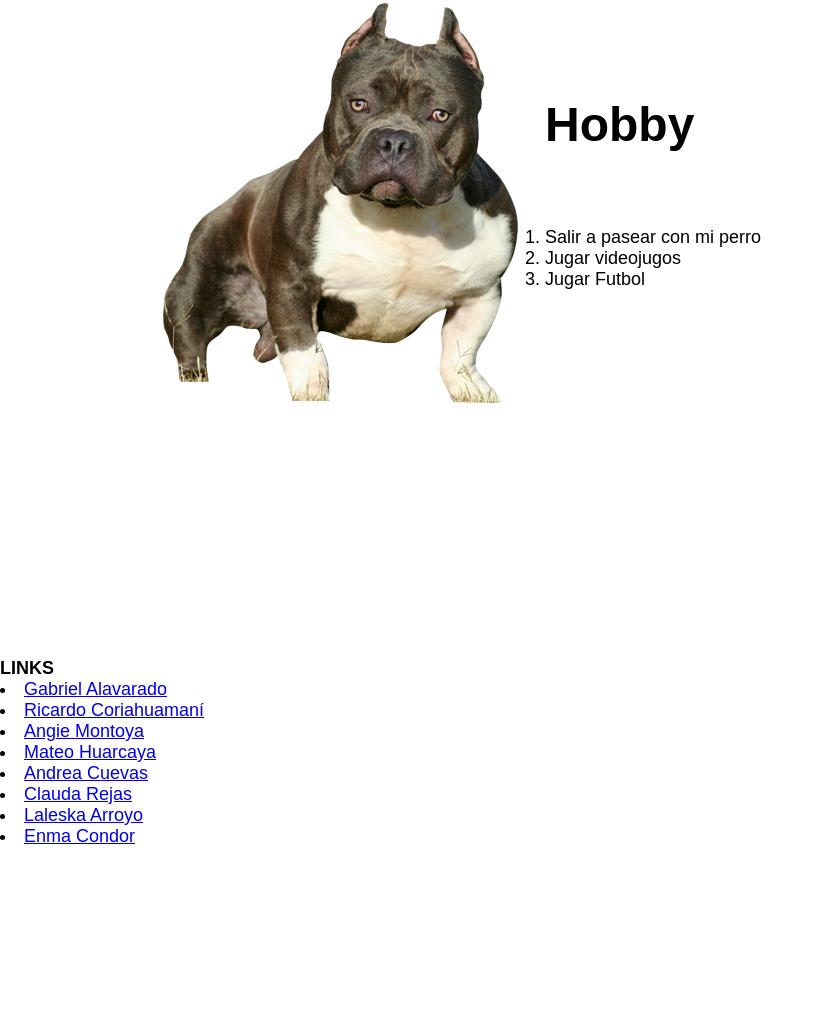
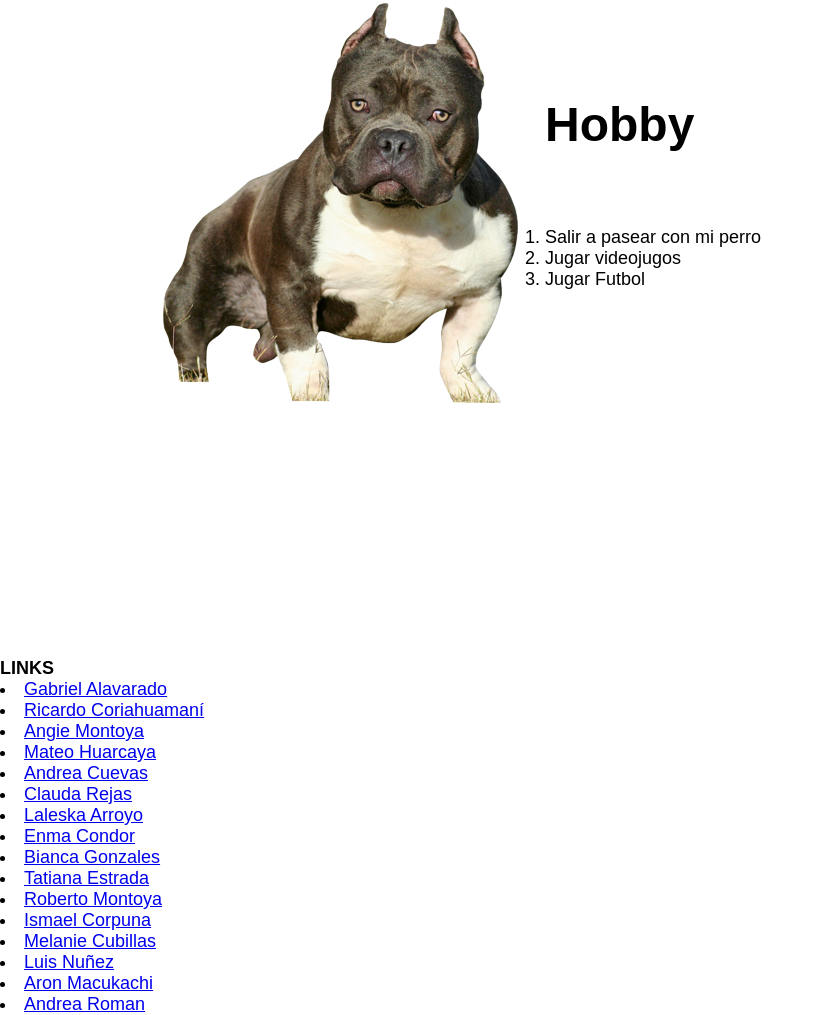
Before and after one commit to WolfZeroV/WolfZero.github.io, a plain HTML site: page index.html in a window 1280 px wide. Shown: the part 1702-2717 px from the top of the page, without its empty margins (0-824 px from the left). Before the commit the page ends 2549 px from the top, so only its background shows below. Drawn offline with Linux system fonts and the light colour scheme.

Commit message:
otros links

```diff
--- a/index.html
+++ b/index.html
@@ -102,6 +102,37 @@
                         <li>
                             <a href="https://enmamilagroscondormedina.000webhostapp.com/" target="_blank">Enma Condor</a>
                         </li>
+                        <li>
+                            <a href="https://biancagonzalesrequejo.github.io/BiancaGonzalesRequejoDayanne/
+                            " target="_blank">Bianca Gonzales</a>
+                        </li>
+                        <li>
+                            <a href="https://tatiananoemiestradacarmen1.000webhostapp.com/TatianaEstrada.html
+                            " target="_blank">Tatiana Estrada</a>
+                        </li>
+                        <li>
+                            <a href="https://jesusmontoya.000webhostapp.com/
+                            " target="_blank">Roberto Montoya</a>
+                        </li>
+                        <li>
+                            <a href="https://toxicale.github.io/Ismael_Corpuna.github.io/
+                            " target="_blank">Ismael Corpuna</a>
+                        </li>
+                        <li>
+                            <a href=" https://melanie-cubillas.github.io/Melanie-Illari-Cubillas-Alfaro/
+                            " target="_blank">Melanie Cubillas</a>
+                        </li>
+                        <li>
+                            <a href=" https://luisoswaldonunezzavala.github.io/
+                            " target="_blank">Luis Nuñez</a>
+                        </li>                        <li>
+                            <a href=" https://aronmacukachi1.github.io/Aron-Fabian-Macukachi-Nolasco/
+                            " target="_blank">Aron Macukachi</a>
+                        </li>                        <li>
+                            <a href=" https://paginadepresentacionthays.000webhostapp.com/
+                            " target="_blank">Andrea Roman</a>
+                        </li>
+
                     </dl>
                 </div>
         </body>
```
